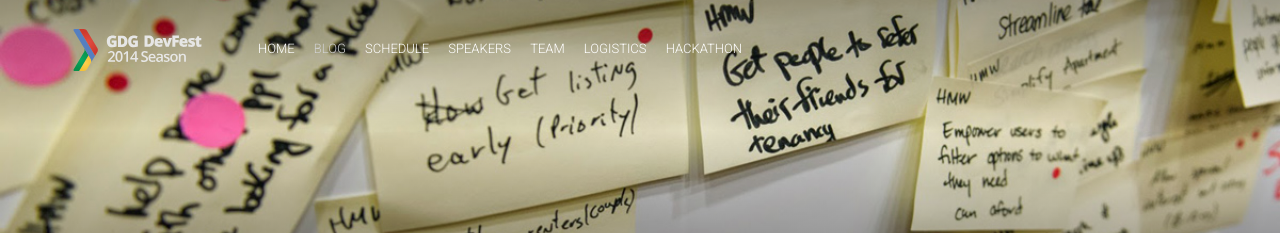
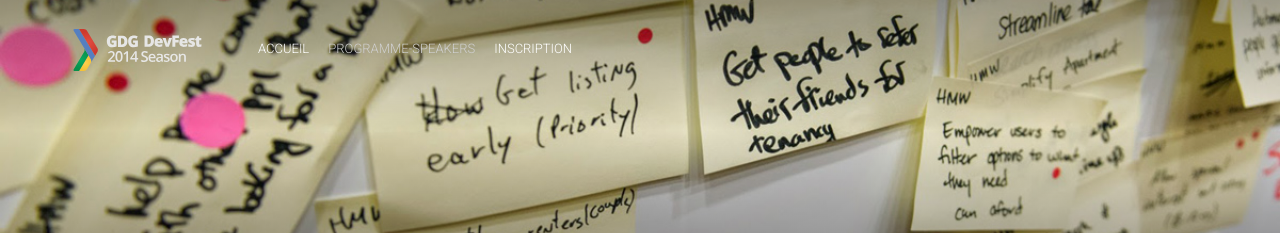
Before and after one commit to hafedmih/hafedmih.github.io, a Jekyll site: the page built from blog.html, in a window 1280 px wide. Shown: the top 233 px of the page. Built offline with Jekyll 4.4.1, drawn with Linux system fonts in a browser that asks for light colours; nearby versions of some CDN libraries; comment, search, counter and statistics services are not loaded; some of the changed lines change nothing that is shown.

Commit message:
udpdatem mise ajour

```diff
--- a/_config.yml
+++ b/_config.yml
@@ -10,22 +10,29 @@
 
 
 # Site Settings
-title: "WTM NKTT4"
+#HEAD
+title: "WTM NKTT 2014"
 email: "devfest@gdg.org.ua"
 description: "GDG DevFest is a set of events all around the world"
-baseurl: ""
+baseurl: "/hafedmih.github.io"
+title: "WTM NKT  2014"
+email: "devfest@gdg.org.ua"
+description: "GDG DevFest is a set of events all around the world"
+baseurl: "/hafedmih.github.io"
 url: "http://hafedmih.github.io"
 permalink: "/blog/:title"
-googleAnalyticsTrackingId: "UA-43643469-5"
-googleAnalyticsSiteUrl: "gdg-x.github.io"
+googleAnalyticsTrackingId: ""
+googleAnalyticsSiteUrl: ""
 siteVerification: "b9imDOrFawXaBXCC4r3uJDdswSYcalD-wWpMYhFq-no"
 
 # Organizer Info
-organizerName: "GDG Lviv"
+organizerName: "GDG Nouakchott"
+organizerAlternateName: "Google Developer Group Nouakchott"
+organizerName: "GDG Nktt"
 organizerAlternateName: "Google Developer Group Lviv"
 organizerDescription: "Open and volunteer geek communities who create exciting projects and share experience about Google technology with passion."
 organizerEmail: "lviv@gdg.org.ua"
-organizerLogo: "/img/seo/organizer-logo.png"
+organizerLogo: "/img/seo/wtm-logo.png"
 organizerLink: "http://lviv.gdg.org.ua/"
 
 # Head
@@ -42,30 +49,26 @@
 
 # Navigation
 navigationLinks:
- - {permalink: "/", text: "Home"}
- - {permalink: "/blog/", text: "Blog"}
- - {permalink: "/schedule/", text: "Schedule"}
- - {permalink: "/speakers/", text: "Speakers"}
- - {permalink: "/team/", text: "Team"}
- - {permalink: "/logistics/", text: "Logistics"}
- - {permalink: "/hackathon/", text: "Hackathon"}
+ - {permalink: "/", text: "Accueil"}
+ - {permalink: "/blog/", text: "Programme-Speakers"}
+ - {permalink: "/schedule/", text: "Inscription"}
 bottomNavigationLinks:
  - {link: "http://bit.ly/dfua-c4p", text: "Become a speaker"}
 rightNavigationButtons:
  - {link: "http://bit.ly/dfua-c4p", text: "Become a speaker"}
 
 # Hero Block
-heroImage: "hero.jpg"
-heroTitle: "GDG DevFest <typeout> 2014"
-eventDate: "September - November, 2014"
+heroImage: "direction-details.jpg"
+heroTitle: "Women Techmakers Nouakchott"
+eventDate: "22 Mars , 2014"
 typeoutTextValues: '"", "Season", "Ukraine", "Germany", "USA"'
 typeoutFallback: "Season"
 heroButtons:
- - {link: "http://bit.ly/dfua-c4p", text: "Become a speaker"}
- - {permalink: "/#tickets", text: "Buy tickets"}
+ - {link: "http://bit.ly/dfua-c4p", text: "Devenez un speaker"}
+ - {permalink: "/#tickets", text: "Reserver un biellet"}
 
 # About Block
-aboutTitle: "About GDG DevFest"
+aboutTitle: "About Women Techmakers Nouakchott"
 aboutBlock:
  - {title: "Conference", image: "conference.jpg", text: "The biggest Google related event in the country carefully crafted for you by GDG community! Awesome speakers and lots of fun!" }
  - {title: "Workshops", image: "workshop.jpg", text: "Full-day of workshops, hands-on experience, hacking and debugging. Come and tame your favourite technology!" }
@@ -74,10 +77,9 @@
 # Statistic Block
 statisticBlockImage: "statistic.jpg"
 statisticBlock:
- - {count: "350", specialCharacter: "+", info: "attendees", detail: "from everywhere"}
- - {count: "48", specialCharacter: "+", info: "hours", detail: "of pure Google technologies"}
- - {count: "20", specialCharacter: "+", info: "speakers", detail: "from country and beyond"}
- - {count: "3", specialCharacter: "", info: "parallel tracks", detail: "plus entertainment lounge"}
+ - {count: "150", specialCharacter: "+", info: "attendees", detail: "from everywhere"}
+ - {count: "8", specialCharacter: "+", info: "hours", detail: "of pure Google technologies"}
+ - {count: "5", specialCharacter: "+", info: "speakers", detail: "from country and beyond"}
 
 # Latest News Block
 latestNewsTitle: "Latest news"
@@ -88,21 +90,21 @@
 rockstarSpeakersTitle: "Rockstar speakers"
 rockstarSpeakersButtonText: "See all speakers"
 
+
+
 # Location Block
 locationBlockTitle: "Location"
-eventLocationName: "Conference Hall"
+eventLocationName: "Hôtel Tfeila (ancien Novotel)"
 eventLocationLink: "http://cabinet.kinopalace.lviv.ua/showtimes/"
-eventStreetAddress: "22 Teatral'na St"
-eventAddressLocality: "Lviv"
-eventAddressLocalityRegion: "Lvivska"
-eventPostalCode: "79000"
-eventAddressCountry: "Ukraine"
-eventStartTime: "2014-10-25T10:00"
+eventStreetAddress: "Ave du General de Gaulle"
+eventAddressLocality: "Nouakchott"
+eventAddressCountry: "Mauritania"
+eventStartTime: "2015-03-22T10:00"
 eventDoorTime: "09:00"
-eventEndTime: "2014-10-25T20:00"
-eventPlaceCoordinates: "49.843237, 24.028751"
-mapCenterCoordinates: "49.842537, 24.025701"
-mapMobileCenterCoordinates: "49.841620, 24.029411"
+eventEndTime: "2015-03-25T20:00"
+eventPlaceCoordinates: "18.100609, -15.975016"
+mapCenterCoordinates: "18.102111, -15.978030"
+mapMobileCenterCoordinates: "18.102111, -15.978030"
 
 # Venue Block
 venueBlockTitle: "Venue"
@@ -123,54 +125,6 @@
 organizersTitle: "Organizers"
 partnersTitle: "Partners"
 partnersC4sponsorsButton: "Become a sponsor"
-
-# Subscribe Block
-subscribeImage: "subscribe.jpg"
-subscribeTitle: "Subscribe for updates"
-subscribeAction: "http://gdg.us5.list-manage1.com/subscribe/post?u=9fc8aa205b0521b5f05fc8e1e&amp;id=ae0fb459fc"
-subscribeInfo: "Registration will be open around end of August. Number of tickets are limited. Stay tuned!"
-
-# Tickets Block
-ticketsTitle: "Pricetable"
-ticketsInfo: "Tickets grant access to all conference sections, coffee brakes, lunch and party. Accommodation is NOT included in the ticket price."
-ticketsOffers:
- -
-  name: "Early Bird"
-  price: "350"
-  priceCurrency: "UAH"
-  ticketsNumber: "150"
-  ribbon: "-5%"
-  buyButtonLink: "http://dfua.ticketforevent.com/"
-  buyButtonText: "Buy Now"
-  ticketContentList: ["Lorem ipsum is simply", "Dummy text of the printing", "Typesetting industry"]
-  validFrom: "2014-08-25T10:00"
-  validThrough: "2014-09-30T23:59"
- -
-  name: "Last Chance"
-  price: "450"
-  priceCurrency: "UAH"
-  ticketsNumber: "100"
-  ribbon: "-20%"
-  featured: true
-  buyButtonLink: "http://dfua.ticketforevent.com/"
-  buyButtonText: "Buy Now"
-  ticketContentList: ["Lorem ipsum is simply", "Dummy text of the printing", "Typesetting industry"]
-  validFrom: "2014-10-01T00:00"
-  validThrough: "2014-10-23T23:59"
-  disabled: true
- -
-  name: "Student"
-  price: "200"
-  priceCurrency: "UAH"
-  ticketsNumber: "50"
-  buyButtonLink: "http://dfua.ticketforevent.com/"
-  buyButtonText: "Buy Now"
-  additionalInfo: "Requires a valid student ID at the conference check in. Without student ID at the check in, ticket will be cancelled without refund"
-  ticketContentList: ["Lorem ipsum is simply", "Dummy text of the printing", "Typesetting industry"]
-  validFrom: "2014-08-20T10:00"
-  validThrough: "2014-10-23T23:59"
-  soldOut: true
-  soldOutText: "Sold Out"
 
 # Footer
 socialLinks:
```
